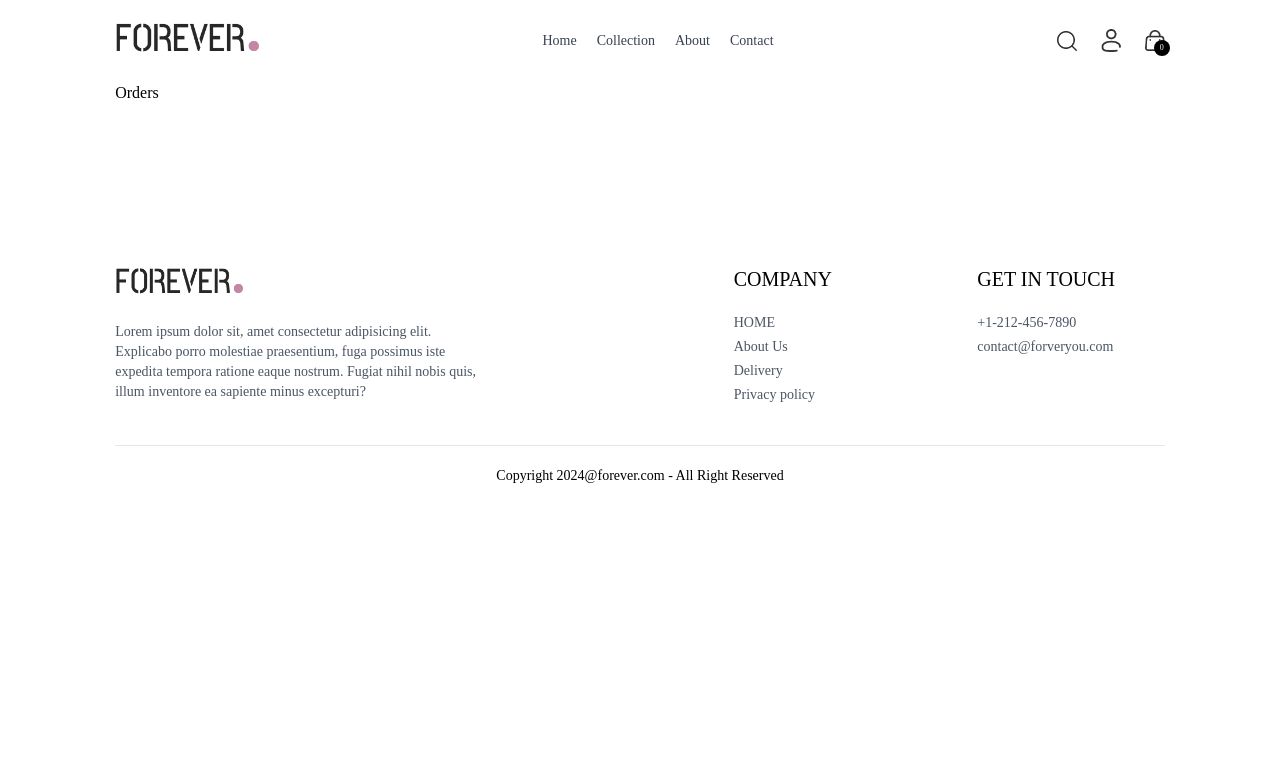
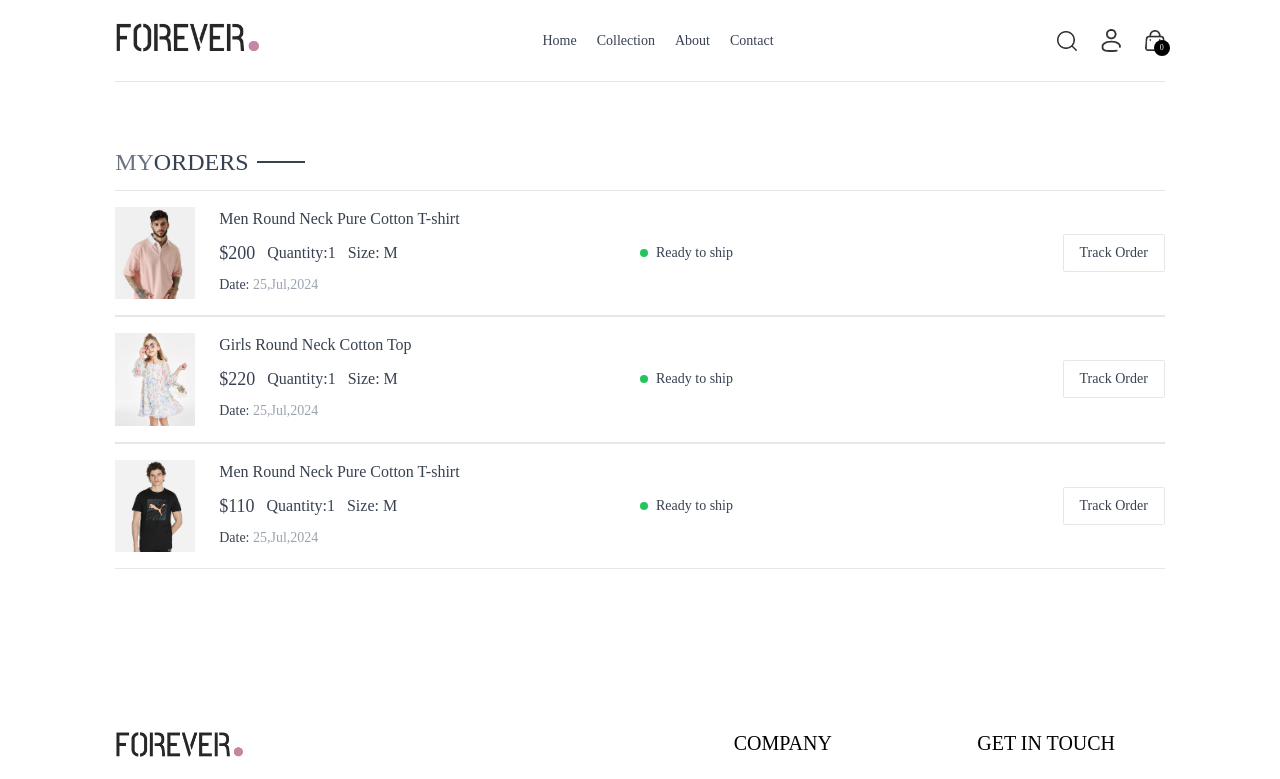
Before and after one commit to Huntercoding02/e-commerce, a React (Vite) app: page /orders in a window 1280 px wide. Shown: the top 779 px of the page. Built offline with nearby package versions, Linux system fonts and the light colour scheme.

Commit message:
feat : my order page and track order button

```diff
--- a/src/pages/Orders.jsx
+++ b/src/pages/Orders.jsx
@@ -1,9 +1,52 @@
-import React from 'react'
+import React, { useContext } from "react";
+import { ShopContext } from "../context/ShopCentext";
+import Title from "../components/Title";
+import { assets } from "../assets/assets";
 
 const Orders = () => {
+  const { products, currency } = useContext(ShopContext);
   return (
-    <div>Orders</div>
-  )
-}
+    <div className="border-t pt-16">
+      <div className="text-2xl">
+        <Title text1={"MY"} text2={"ORDERS"} />
+      </div>
+      <div>
+        {products.slice(1, 4).map((item, index) => (
+          <div
+            key={index}
+            className="py-4 border-t border-b text-gray-700 flex flex-col md:flex-row md:items-center md:justify-between gap-4"
+          >
+            <div className="flex items-start gap-6 text-sm">
+              <img className="w-16 sm:w-20" src={item.image[0]} alt="" />
+              <div>
+                <p className="sm:text-base font-medium">{item.name}</p>
+                <div className="flex items-center gap-3 mt-2 text-base text-gray-700">
+                  <p className="text-lg">
+                    {currency}
+                    {item.price}
+                  </p>
+                  <p>Quantity:1</p>
+                  <p>Size: M</p>
+                </div>
+                <p className="mt-2">
+                  Date: <span className="text-gray-400"> 25,Jul,2024</span>
+                </p>
+              </div>
+            </div>
+            <div className="md:w-1/2 flex justify-between">
+              <div className="flex items-center gap-2">
+                <p className="min-w-2 h-2 rounded-full bg-green-500"></p>
+                <p className="text-sm ms:text-base">Ready to ship</p>
+              </div>
+              <button className="border px-4 py-2 text-sm font-meduim rounded-sm">
+                Track Order
+              </button>
+            </div>
+          </div>
+        ))}
+      </div>
+    </div>
+  );
+};
 
-export default Orders
+export default Orders;
--- a/src/pages/PlaceOrder.jsx
+++ b/src/pages/PlaceOrder.jsx
@@ -1,11 +1,13 @@
-import React, { useState } from 'react'
+import React, { useContext, useState } from 'react'
 import Title from '../components/Title'
 import CartTotal from '../components/CartTotal'
 import { assets } from '../assets/assets'
+import { ShopContext } from '../context/ShopCentext'
 
 const PlaceOrder = () => {
 
   const [method,setMethod] = useState('cod')
+  const {navigate} = useContext(ShopContext)
   return (
 
     <div className='flex flex-col sm:flex-row justify-between gap-4 pt-5 sm:pt-14 min-h-[80vh] border-t'>
@@ -55,7 +57,9 @@
             <p className={`min-w-3.5 h-3.5 border rounded-full ${method === 'cod' ? 'bg-green-400' : ''}`}></p>
             <p className='text-gray-500 text-sm font-medium mx-4'>CASH ON DELIVERY</p>
           </div>
-
+            <div className='w-full text-end mt-8 '>
+              <button onClick={()=>navigate('/orders')} className='bg-black text-white px-16 py-3 text-sm'>PLACE ORDER</button>
+            </div>
           </div>
         </div>
        </div>
```
